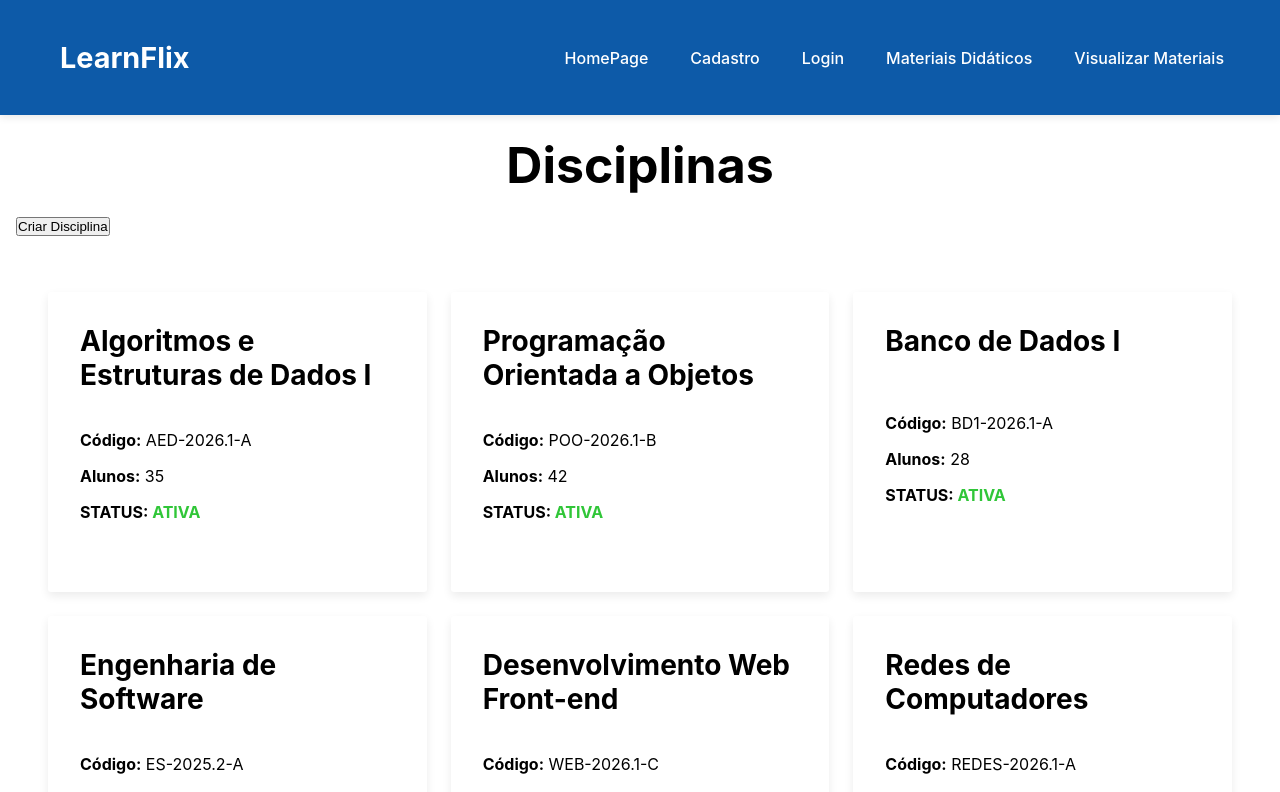
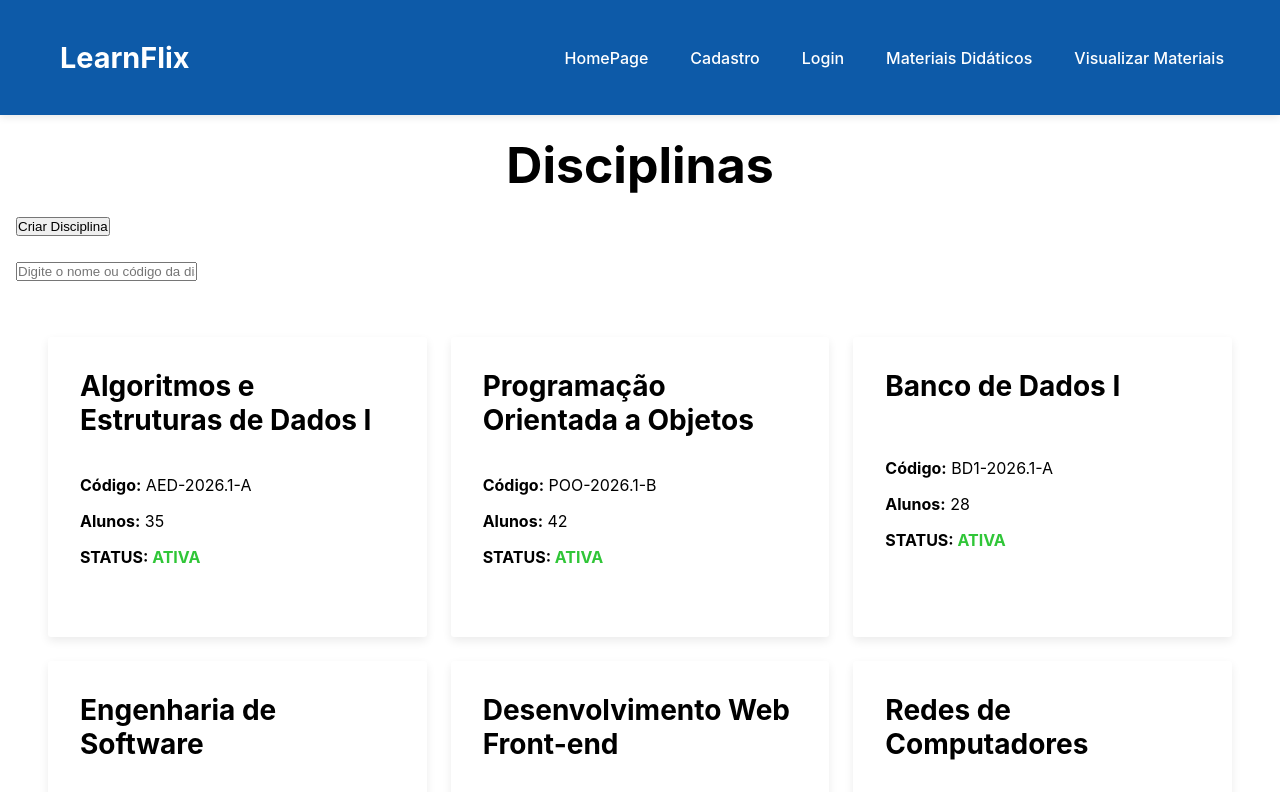
Before and after one commit to LFbruck/learnflix, a React (Create React App) app: page /disciplinas in a window 1280 px wide. Shown: the top 792 px of the page. Built offline with nearby package versions, Linux system fonts and the light colour scheme.

Commit message:
refactor: remove filtro de status, simplifica busca por todas disciplinas

```diff
--- a/src/pages/DisciplinasPage/DisciplinasPage.jsx
+++ b/src/pages/DisciplinasPage/DisciplinasPage.jsx
@@ -7,6 +7,12 @@ export default function DisciplinasPage() {
     const [disciplinas, setDisciplinas] = useState([]);
     const [loading, setLoading] = useState(true);
     const [error, setError] = useState(null);
+    const [termoBusca, setTermoBusca] = useState("");
+
+    const disciplinasFiltradas = disciplinas.filter(disc =>
+        disc.nome.toLowerCase().includes(termoBusca.toLowerCase()) ||
+        disc.codigo?.toLowerCase().includes(termoBusca.toLowerCase())
+    );
 
     async function carregarDisciplinas() {
         try {
@@ -30,20 +36,30 @@ export default function DisciplinasPage() {
                 <h1 className={styles.title}>Disciplinas</h1>
                 <button className={styles.btnCriarDisciplina}>Criar Disciplina</button>
             </div>
+
+            <div className={styles.containerBusca}>
+                <input
+                    type="text"
+                    placeholder="Digite o nome ou código da disciplina..."
+                    value={termoBusca}
+                    onChange={e => setTermoBusca(e.target.value)}
+                    className={styles.inputBusca}
+                />
+            </div>
+
             {loading ? (
                 <p>Carregando Disciplinas...</p>
             ) : (
                 <div className={styles.gridCards}>
                     {error ? (
                         <p>Erro ao carregar disciplinas: {error}</p>
+                    ) : disciplinasFiltradas.length === 0 ? (
+                        <p>Nenhuma disciplina encontrada.</p>
                     ) : (
-                        disciplinas.filter(d => d.status).length === 0 ? (
-                                <p>Nenhuma disciplina ativa no momento. Clique em "Criar Disciplina" para começar.</p>
-                            ) : (
-                                disciplinas
-                                    .filter(d => d.status)
-                                    .map(disc => <CardDisciplina key={disc.id} {...disc}/>)
-                            ))}
+                        disciplinasFiltradas.map(disc => (
+                            <CardDisciplina key={disc.id} {...disc} />
+                        ))
+                    )}
                 </div>
             )}
         </div>
```
